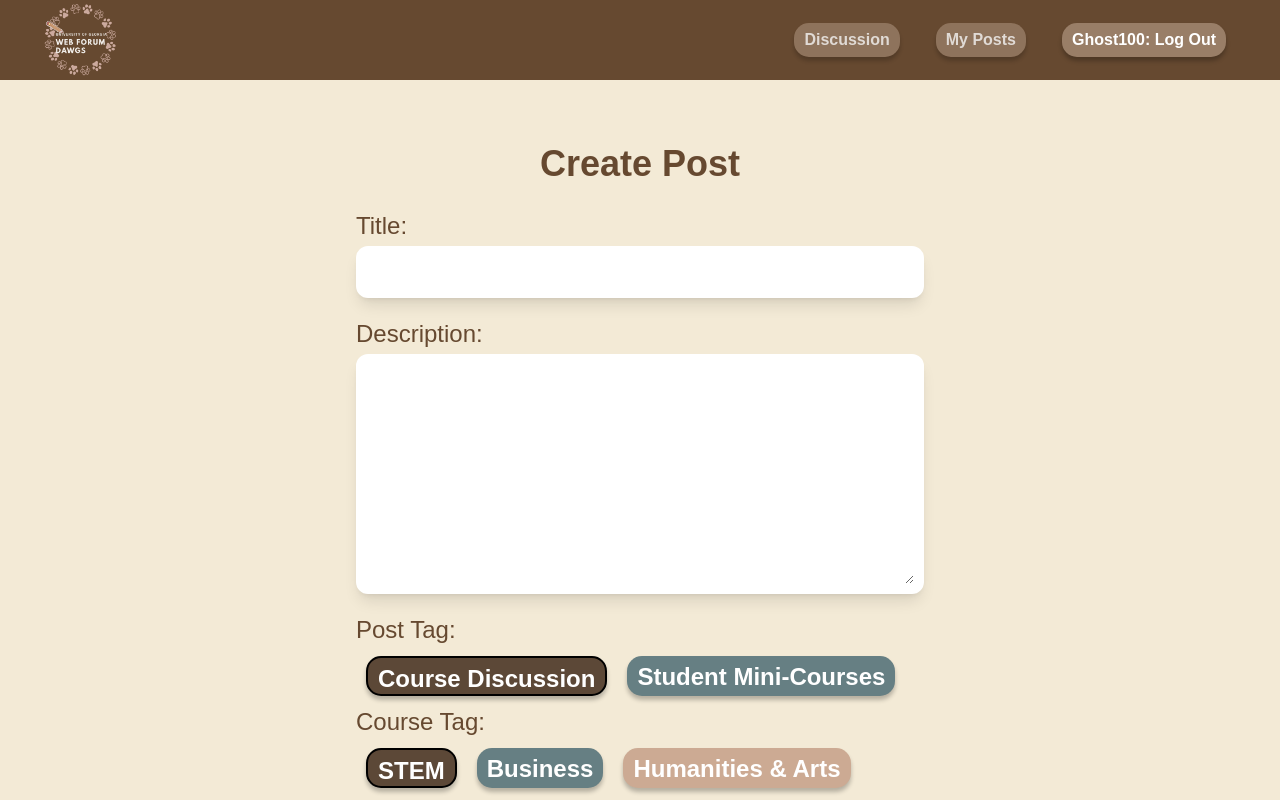
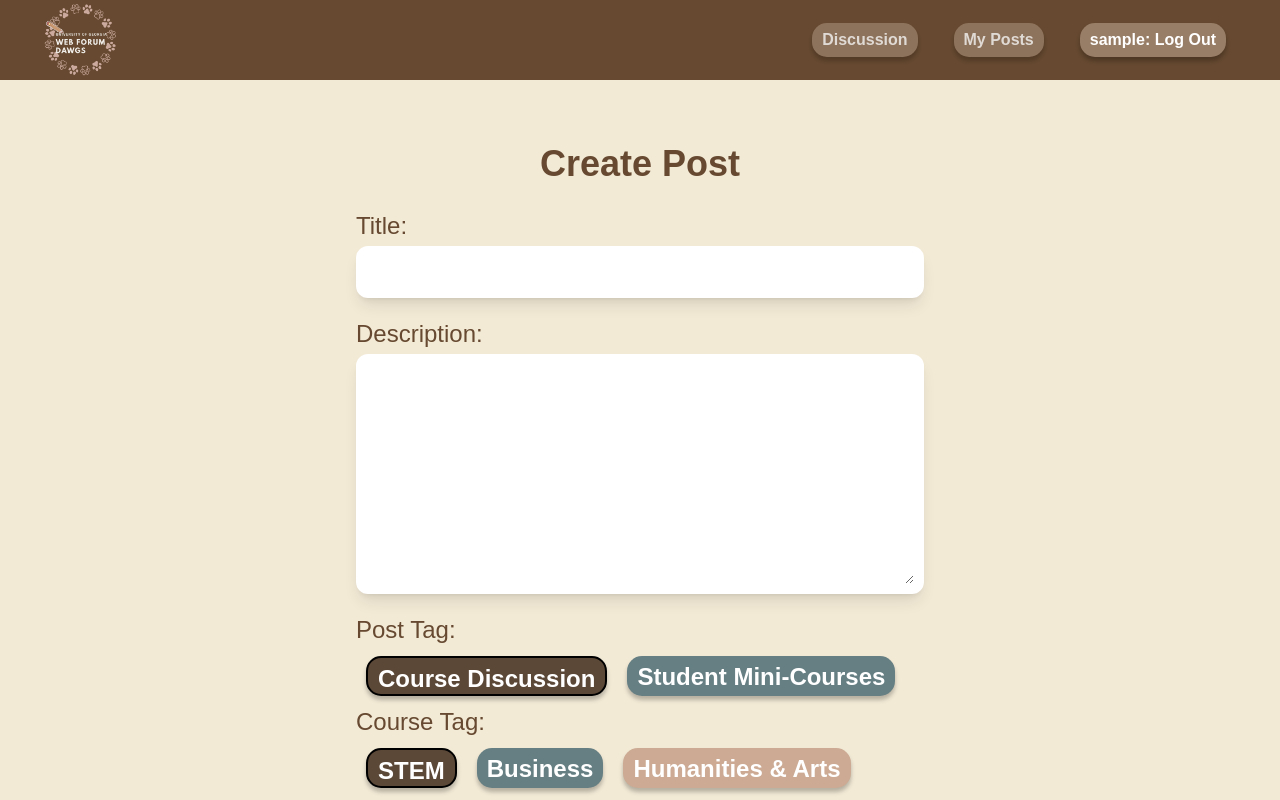
Before and after one commit to pranavivel/WebForumDawgs-GroupProject, a Next.js app in the folder web_forum_dawgs/: page /create in a window 1280 px wide. Shown: the top 800 px of the page. Built offline with nearby package versions, Linux system fonts and the light colour scheme; sample sign-in values are in the browser's storage.

Commit message:
username state saved when user enters it on signup/signin

```diff
--- a/web_forum_dawgs/app/components/NavBar.tsx
+++ b/web_forum_dawgs/app/components/NavBar.tsx
@@ -50,7 +50,7 @@ export default function NavBar({ isLoggedIn, userName}: NavBarProps) {
                 </Link>
                 <Link href="/">
 
-                    <NavButton text={`${userName}: Log Out`} onClick={() => {localStorage.setItem("isLoggedIn", "false"); if (pathname === "/") location.reload();}}/>
+                    <NavButton text={`${userName}: Log Out`} onClick={() => {localStorage.setItem("isLoggedIn", "false"); localStorage.removeItem("username"); if (pathname === "/") location.reload();}}/>
 
 
                 </Link>
--- /dev/null
+++ b/web_forum_dawgs/app/components/api.ts
@@ -0,0 +1,22 @@
+
+/*
+ * Get Functions
+ */
+export function getPosts() {
+
+}
+
+export function getMyPosts() {
+
+}
+
+/*
+ * Post Functions
+ */
+export function signin() {
+
+}
+
+export function signup() {
+
+}
--- a/web_forum_dawgs/app/create/page.tsx
+++ b/web_forum_dawgs/app/create/page.tsx
@@ -3,7 +3,7 @@
 import Link from "next/link";
 import NavBar from "../components/NavBar";
 import NavButton from "../components/NavButton";
-import React, { useState, SubmitEvent, ChangeEvent } from 'react';
+import React, { useState, SubmitEvent, ChangeEvent, useEffect } from 'react';
 import DropDown from "../components/DropDown";
 import {tempPosts} from "../tempData/cards";
 import { useRouter } from "next/navigation";
@@ -22,9 +22,15 @@ type CreateProps = {
 export default function CreatePage() {
     const router = useRouter();
 
-    if (localStorage.getItem("isLoggedIn") !== "true") {
-        router.push("/");
-    }
+    const [userName, setUserName] = useState<string>("user");
+
+    useEffect(() => {
+        if (localStorage.getItem("isLoggedIn") !== "true") {
+            router.push("/");
+        }
+        let grabbedUserName = localStorage.getItem("username");
+        if (grabbedUserName !== null) setUserName(grabbedUserName);
+    }, []);
 
     {/* Making the dynamic card holder thing*/}
     const [cardHolder, setCardHolder] = useState(tempPosts)
@@ -84,7 +90,7 @@ export default function CreatePage() {
 
     return (
         <>
-            <NavBar isLoggedIn={true} userName="Ghost100"/>
+            <NavBar isLoggedIn={true} userName={userName}/>
 
             <div className="min-h-screen w-full bg-[#F3EAD6] max-sm:pb-8">
                 <h1 className="text-4xl font-bold text-center mt-[5%] text-[#664930] max-sm:text-3xl">Create Post</h1>
--- a/web_forum_dawgs/app/discussion/page.tsx
+++ b/web_forum_dawgs/app/discussion/page.tsx
@@ -28,6 +28,8 @@ export default function DiscussionPage() {
         } else {
             setIsLoggedIn(true);
         }
+        let grabbedUserName = localStorage.getItem("username");
+        if (grabbedUserName !== null) setUserName(grabbedUserName);
     }, []);
 
     return (
--- a/web_forum_dawgs/app/mypost/page.tsx
+++ b/web_forum_dawgs/app/mypost/page.tsx
@@ -16,15 +16,16 @@ import { useRouter } from "next/navigation";
 export default function MyPostsPage() {
     const router = useRouter();
 
+    const [userName, setUserName] = useState<string>("user");
+    const [posts, setPosts] = useState();
+
     useEffect(() => {
         if (localStorage.getItem("isLoggedIn") !== "true") {
             router.push("/");
         }
+        let grabbedUserName = localStorage.getItem("username");
+        if (grabbedUserName !== null) setUserName(grabbedUserName);
     }, []);
-
-    const [userName, setUserName] = useState<string>("user");
-    const [posts, setPosts] = useState();
-
 
     return (
         <>
--- a/web_forum_dawgs/app/page.tsx
+++ b/web_forum_dawgs/app/page.tsx
@@ -17,6 +17,8 @@ export default function Home() {
     } else {
         setIsLoggedIn(true);
     }
+    let grabbedUserName = localStorage.getItem("username");
+    if (grabbedUserName !== null) setUserName(grabbedUserName);
   }, []);
 
   return (
--- a/web_forum_dawgs/app/signin/page.tsx
+++ b/web_forum_dawgs/app/signin/page.tsx
@@ -25,7 +25,9 @@ export default function SignIn() {
     }, []);
 
     const handleSignin = () => {
+        // should call api/signin to handle sign in, and if successful set  isLoggedIn, username, and auth token
         localStorage.setItem("isLoggedIn", "true");
+        localStorage.setItem("username", username);
         router.push("/discussion");
     }
 
--- a/web_forum_dawgs/app/signup/page.tsx
+++ b/web_forum_dawgs/app/signup/page.tsx
@@ -24,7 +24,9 @@ export default function SignUp() {
     }, []);
 
     const handleSignup = () => {
+        // should call api/signup to handle sign up, and if successful set  isLoggedIn, username, and auth token
         localStorage.setItem("isLoggedIn", "true");
+        localStorage.setItem("username", username);
         router.push("/discussion");
     }
 
```
